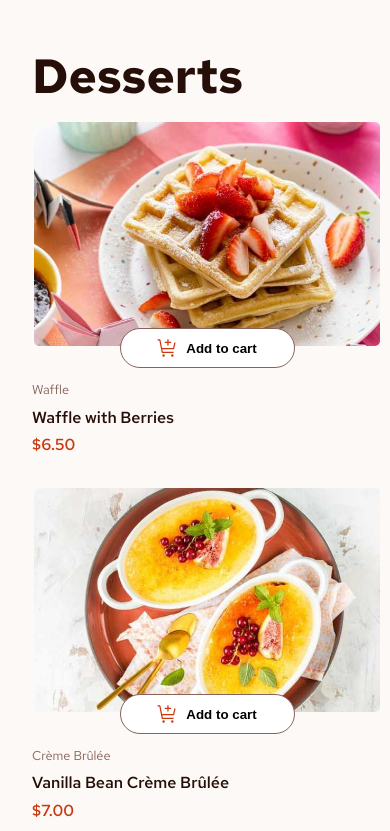
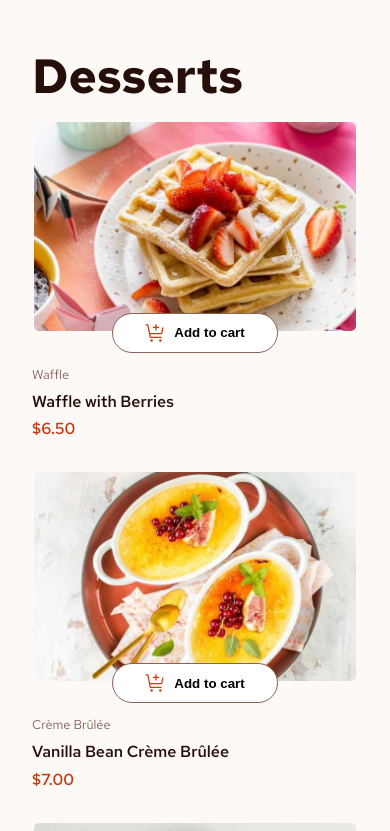
Before and after one commit to exnihilo0912/portfolio_2025, a React (Create React App) app in the folder packages/product_list_cart/frontend/: page / in a window 390 px wide. Shown: the top 831 px of the page. Built offline with nearby package versions, Linux system fonts and the light colour scheme.

Commit message:
[feat] Adjust styling for mobile

```diff
--- a/packages/product_list_cart/frontend/src/App.css
+++ b/packages/product_list_cart/frontend/src/App.css
@@ -171,6 +171,19 @@ li {
 }
 
 /* layout */
+
+.product-form {
+  width: 100%;
+}
+
+.products-section {
+  width: 100%;
+}
+
+.cart-section {
+  width: 100%;
+}
+
 .page {
   padding: 2rem;
   width: 100%;
@@ -415,10 +428,9 @@ li {
 
 .products-section {
   margin: auto;
-  width: fit-content;
 }
 
-@media screen and (min-width: 1240px) {
+@media screen and (min-width: 1440px) {
   .product-form {
     display: flex;
     gap: 1rem;
```
